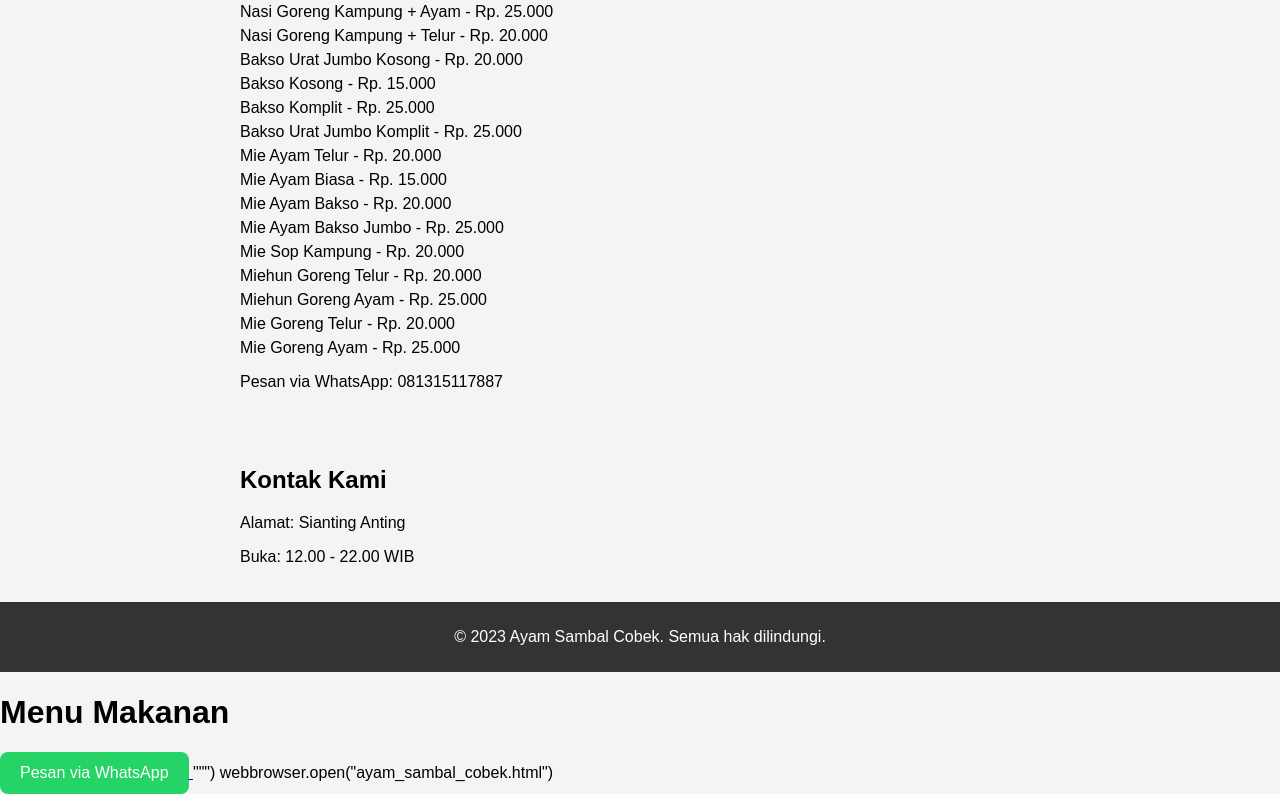
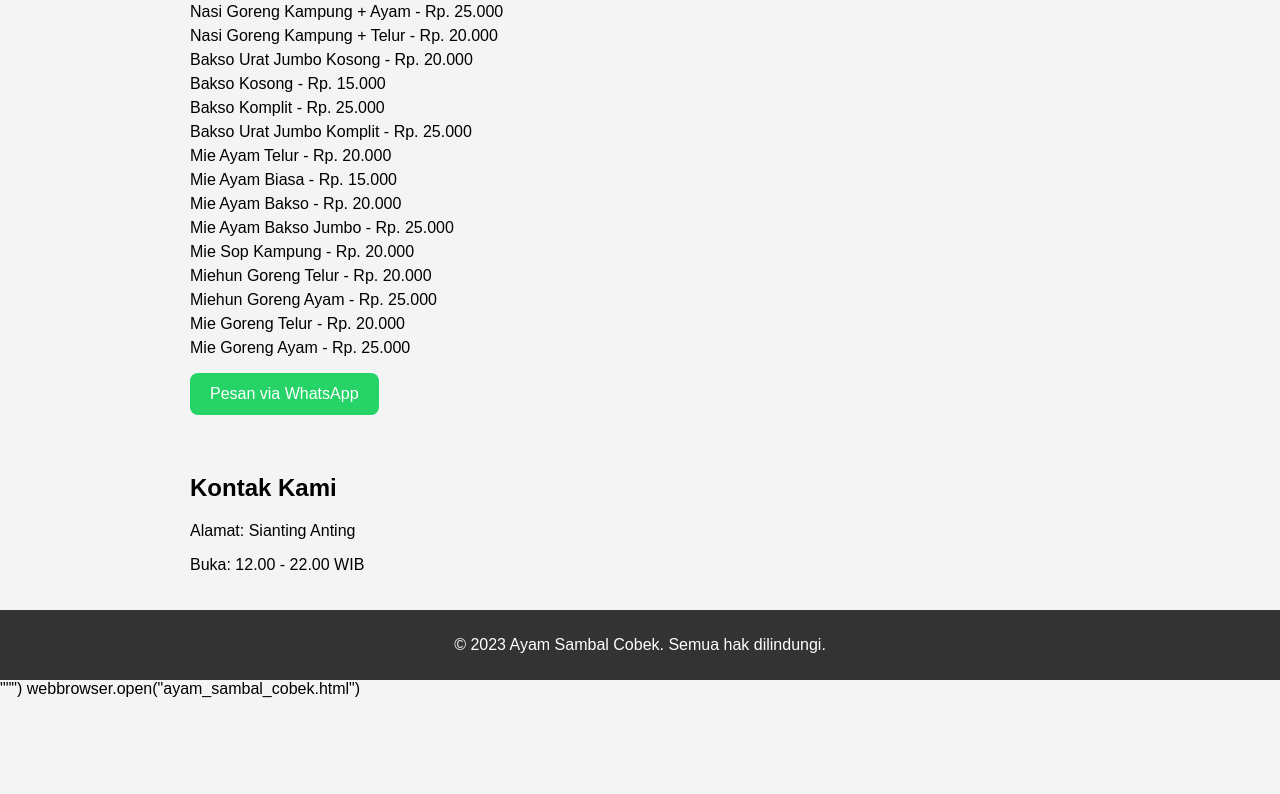
Before and after one commit to Sambal-bakar-cobek/ayam-sambal-cobek, a plain HTML site: page index.html in a window 1280 px wide. Shown: the part 1445-2239 px from the top of the page. After the commit the page ends 2143 px from the top, so only its background shows below. Drawn offline with Linux system fonts and the light colour scheme.

Commit message:
Update index.html

```diff
--- a/index.html
+++ b/index.html
@@ -13,13 +13,24 @@ with open("ayam_sambal_cobek.html", "w", encoding="utf-8") as f:
         header { background-color: #d0342c; color: white; text-align: center; padding: 20px; }
         nav { background-color: #333; color: white; padding: 10px; text-align: center; }
         nav a { color: white; margin: 0 15px; text-decoration: none; }
-        section { padding: 20px; max-width: 800px; margin: auto; }
+        section { padding: 20px; max-width: 900px; margin: auto; }
         footer { background-color: #333; color: white; text-align: center; padding: 10px; }
         ul { list-style-type: none; padding-left: 0; }
         li { margin-bottom: 6px; }
+        .wa-btn {
+            padding: 12px 20px;
+            background-color: #25D366;
+            color: white;
+            border: none;
+            border-radius: 8px;
+            font-size: 16px;
+            cursor: pointer;
+        }
     </style>
 </head>
+
 <body>
+
 <header>
     <h1>Selamat Datang di Ayam Sambal Cobek!</h1>
     <p>Ayam goreng renyah dengan sambal cobek pedas khas.</p>
@@ -97,7 +108,10 @@ with open("ayam_sambal_cobek.html", "w", encoding="utf-8") as f:
         <li>Mie Goreng Telur - Rp. 20.000</li>
         <li>Mie Goreng Ayam - Rp. 25.000</li>
     </ul>
-        <p>Pesan via WhatsApp: 081315117887</p>
+
+    <a href="https://wa.me/6281315117887" target="_blank">
+        <button class="wa-btn">Pesan via WhatsApp</button>
+    </a>
 </section>
 
 <section id="kontak">
@@ -110,19 +124,6 @@ with open("ayam_sambal_cobek.html", "w", encoding="utf-8") as f:
     <p>&copy; 2023 Ayam Sambal Cobek. Semua hak dilindungi.</p>
 </footer>
 
-    <h1>Menu Makanan</h1>
-    <a href="https://wa.me/6281315117887" target="_blank">
-        <button style="
-            padding: 12px 20px;
-            background-color: #25D366;
-            color: white;
-            border: none;
-            border-radius: 8px;
-            font-size: 16px;
-            cursor: pointer;">
-            Pesan via WhatsApp
-        </button>
-    </a>
 </body>
 </html>
 """)
```
Lines whose indentation alone changed are shown as unchanged.
